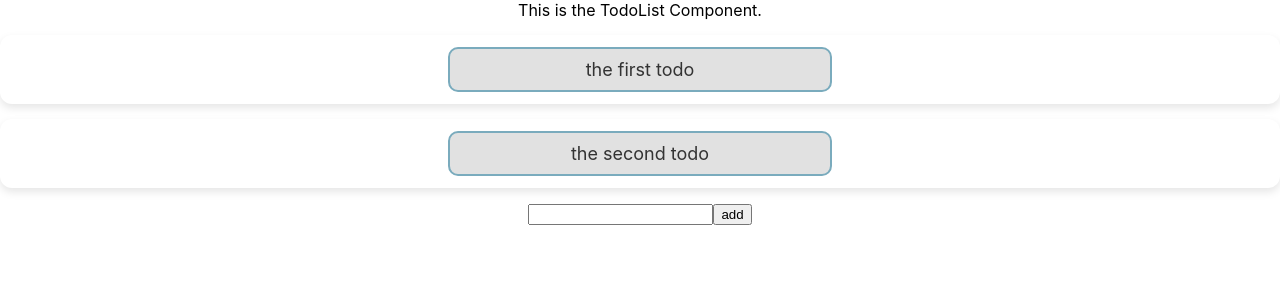
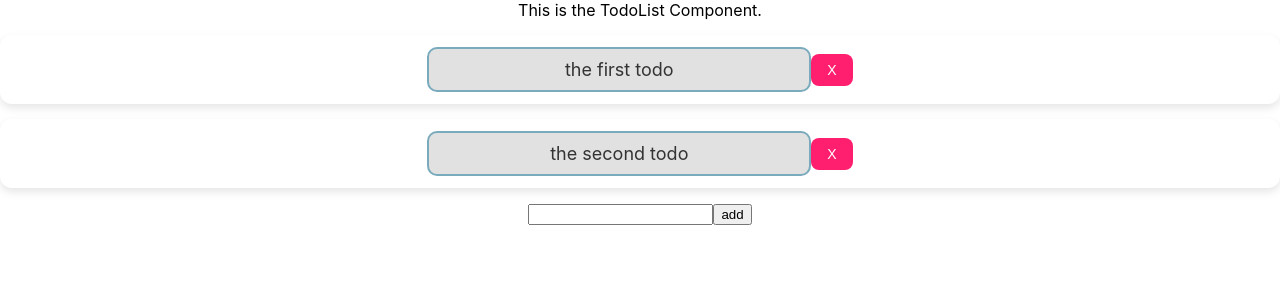
Before and after one commit to zaneshen314/day9-react-todolist-starter, a React (Create React App) app: page / in a window 1280 px wide. Shown: the top 300 px of the page. Built offline with nearby package versions, Linux system fonts and the light colour scheme.

Commit message:
[todo]feat,add click delete button

```diff
--- a/src/components/TodoItem.css
+++ b/src/components/TodoItem.css
@@ -44,7 +44,7 @@
 /* 删除按钮样式 */
 .delete-btn {
   padding: 8px 16px;
-  background-color: #5395c7; /* 删除按钮背景色（亮粉色） */
+  background-color: #ff1f6e; /* 删除按钮背景色（亮粉色） */
   color: white;
   border: none;
   border-radius: 8px; /* 边框圆角 */
--- a/src/components/TodoItem.jsx
+++ b/src/components/TodoItem.jsx
@@ -9,10 +9,13 @@ const TodoItem = ({todo}) => {
     const handleToggleTodo = () => {
         dispatch({type: "TOGGLE_TODO", payload: todo.id});
     };
-
+    const removeTodo = () => {
+        dispatch({ type: "REMOVE_TODO", payload: todo.id })
+    };
     return (
         <div className={"todo-item"}>
             <div className={`todo-text ${todo.done ? "done" : ""}`} onClick={handleToggleTodo}>{todo.text}</div>
+            <button onClick={removeTodo} className="delete-btn">X</button>
         </div>
     );
 }
--- a/src/context/todoReducer.js
+++ b/src/context/todoReducer.js
@@ -11,6 +11,8 @@ export const todoReducer = (state, action) => {
       return state.map((todo) =>
           todo.id === action.payload ? { ...todo, done: !todo.done } : todo
       );
+    case "REMOVE_TODO":
+      return state.filter((todo) => todo.id !== action.payload);
     default:
       return state;
   }
```
